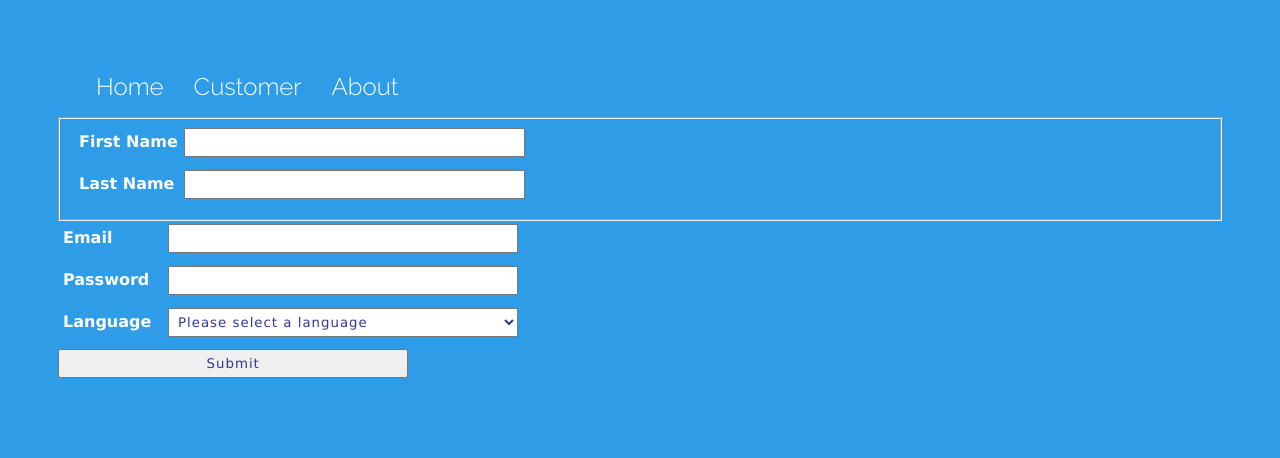
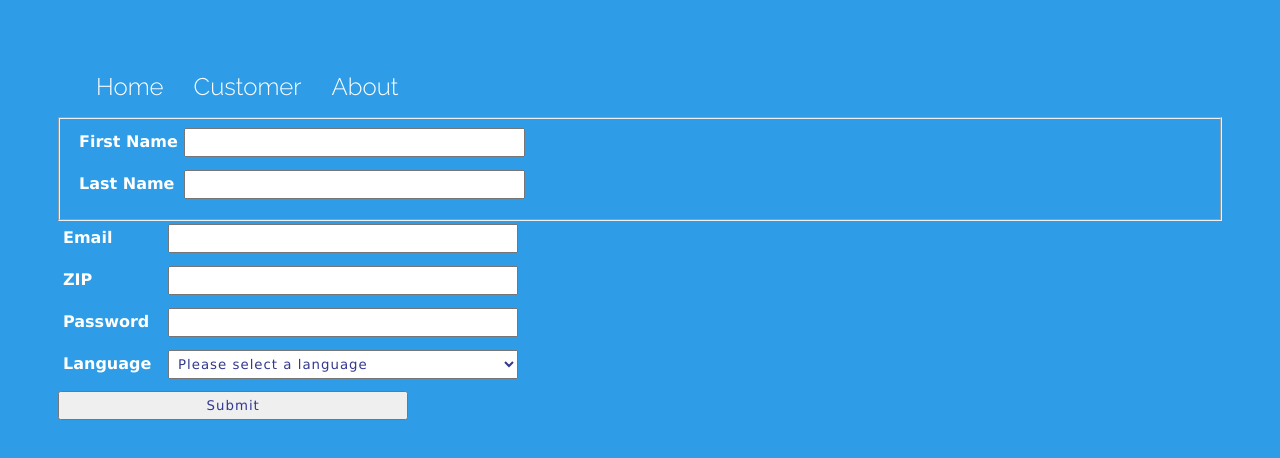
Before and after one commit to farkalit76/ng5, an Angular app in the folder code/ng5/: page /customer in a window 1280 px wide. Shown: the top 458 px of the page. Built offline with nearby package versions, Linux system fonts and the light colour scheme.

Commit message:
first commit

```diff
--- a/code/ng5/src/app/customer/customer.component.html
+++ b/code/ng5/src/app/customer/customer.component.html
@@ -60,6 +60,20 @@
     </div>
 
     <div class="form-group"  [ngClass]="{
+          'has-danger': zip.invalid && (zip.dirty || zip.touched),
+          'has-success': zip.valid && (zip.dirty || zip.touched)
+        }">
+      <label class="form-label" >ZIP</label>
+      <input type="zip"  class="form-control"  formControlName="zip"  required>
+      <div class="form-control-feedback"
+          *ngIf="zip.errors && (zip.dirty || zip.touched)">
+        <p *ngIf="zip.errors.required">ZIP is required</p>
+        <p *ngIf="zip.errors.minlength">ZIP must be at least 5 digit. </p>
+        <p *ngIf="zip.errors.pattern">ZIP must be integer only. </p>
+      </div>
+    </div>
+
+    <div class="form-group"  [ngClass]="{
           'has-danger': password.invalid && (password.dirty || password.touched),
           'has-success': password.valid && (password.dirty || password.touched)
         }">
--- a/code/ng5/src/app/customer/customer.component.ts
+++ b/code/ng5/src/app/customer/customer.component.ts
@@ -15,6 +15,7 @@ export class CustomerComponent implements OnInit {
   firstName: FormControl;
   lastName: FormControl;
   email: FormControl;
+  zip: FormControl;
   password: FormControl;
   language: FormControl;
 
@@ -43,6 +44,11 @@ export class CustomerComponent implements OnInit {
       Validators.required,
       Validators.pattern("[^ @]*@[^ @]*")
     ]);
+    this.zip = new FormControl('', [
+      Validators.required,
+      Validators.minLength(5),
+      Validators.pattern("[0-9]*")
+    ]);
     this.password = new FormControl('', [
       Validators.required,
       Validators.minLength(8)
@@ -58,6 +64,7 @@ export class CustomerComponent implements OnInit {
           lastName: this.lastName,
         }),
         email: this.email,
+        zip:this.zip,
         password: this.password,
         language: this.language
     });
```
Lines whose indentation alone changed are shown as unchanged.
